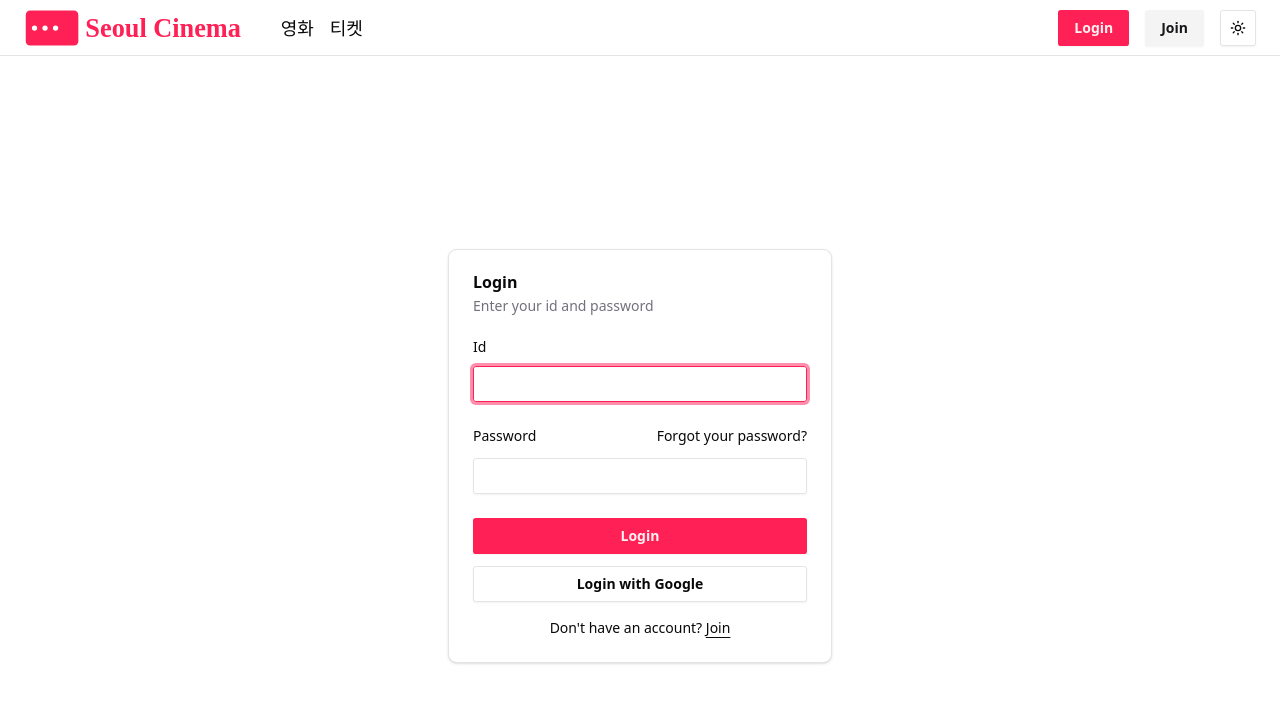
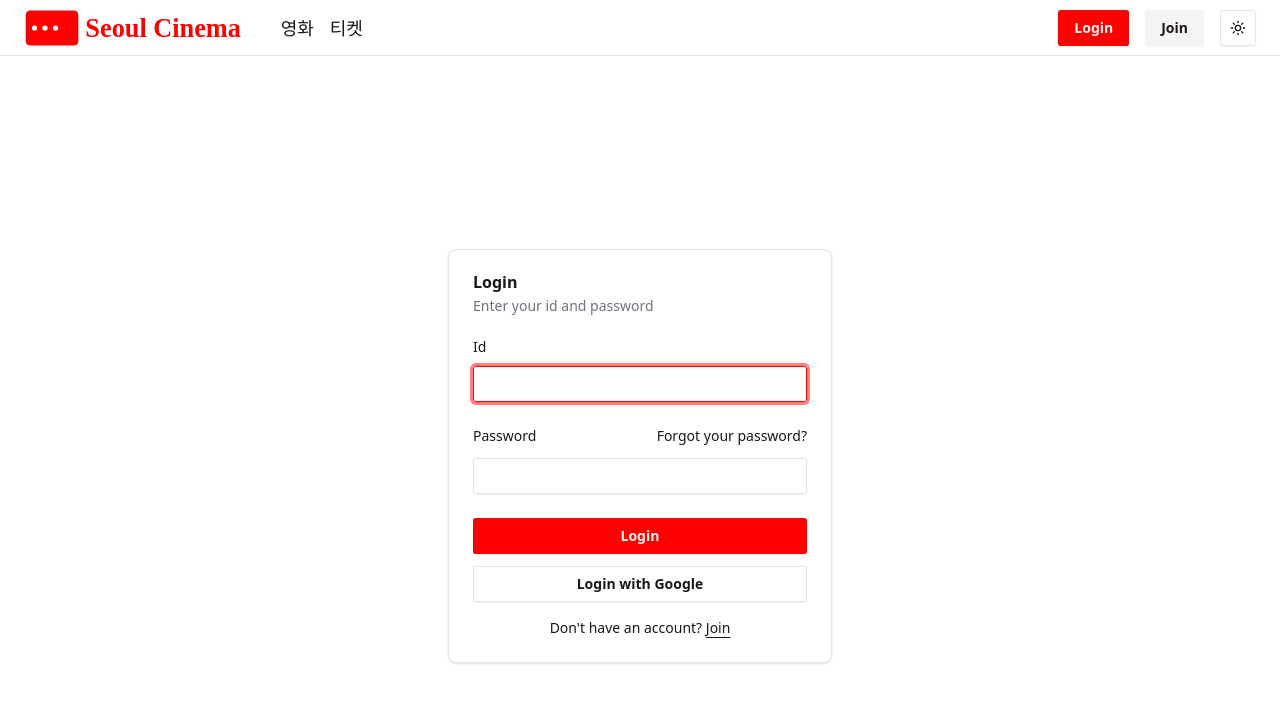
Before and after one commit to UOS-DBD-CINEMA/cinema-web, a React (Vite) app: page /login in a window 1280 px wide. Shown: the top 702 px of the page. Built offline with nearby package versions, Linux system fonts and the light colour scheme; no server answers.

Commit message:
feat: change basis color

```diff
--- a/src/global.css
+++ b/src/global.css
@@ -44,47 +44,47 @@
 :root {
   --radius: 0.3rem;
   --background: oklch(1 0 0);
-  --foreground: oklch(0.141 0.005 285.823);
+  --foreground: oklch(0.21 0.005 28);
   --card: oklch(1 0 0);
-  --card-foreground: oklch(0.141 0.005 285.823);
+  --card-foreground: oklch(0.21 0.005 28);
   --popover: oklch(1 0 0);
-  --popover-foreground: oklch(0.141 0.005 285.823);
-  --primary: oklch(0.645 0.246 16.439);
-  --primary-foreground: oklch(0.969 0.015 12.422);
-  --secondary: oklch(0.967 0.001 286.375);
-  --secondary-foreground: oklch(0.21 0.006 285.885);
-  --muted: oklch(0.967 0.001 286.375);
+  --popover-foreground: oklch(0.21 0.005 28);
+  --primary: oklch(0.6 0.5 28);
+  --primary-foreground: oklch(0.97 0.01 17.4);
+  --secondary: oklch(0.967 0 286.375);
+  --secondary-foreground: oklch(0.21 0.01 28);
+  --muted: oklch(0.967 0 286.375);
   --muted-foreground: oklch(0.552 0.016 285.938);
-  --accent: oklch(0.967 0.001 286.375);
-  --accent-foreground: oklch(0.21 0.006 285.885);
+  --accent: oklch(0.967 0 286.375);
+  --accent-foreground: oklch(0.21 0.01 28);
   --destructive: oklch(0.577 0.245 27.325);
   --border: oklch(0.92 0.004 286.32);
   --input: oklch(0.92 0.004 286.32);
-  --ring: oklch(0.645 0.246 16.439);
+  --ring: oklch(0.6 0.5 28);
   --chart-1: oklch(0.646 0.222 41.116);
   --chart-2: oklch(0.6 0.118 184.704);
   --chart-3: oklch(0.398 0.07 227.392);
   --chart-4: oklch(0.828 0.189 84.429);
   --chart-5: oklch(0.769 0.188 70.08);
   --sidebar: oklch(0.985 0 0);
-  --sidebar-foreground: oklch(0.141 0.005 285.823);
-  --sidebar-primary: oklch(0.645 0.246 16.439);
-  --sidebar-primary-foreground: oklch(0.969 0.015 12.422);
-  --sidebar-accent: oklch(0.967 0.001 286.375);
-  --sidebar-accent-foreground: oklch(0.21 0.006 285.885);
+  --sidebar-foreground: oklch(0.21 0.005 28);
+  --sidebar-primary: oklch(0.6 0.5 28);
+  --sidebar-primary-foreground: oklch(0.97 0.01 17.4);
+  --sidebar-accent: oklch(0.967 0 286.375);
+  --sidebar-accent-foreground: oklch(0.21 0.01 28);
   --sidebar-border: oklch(0.92 0.004 286.32);
-  --sidebar-ring: oklch(0.645 0.246 16.439);
+  --sidebar-ring: oklch(0.6 0.5 28);
 }
 
 .dark {
-  --background: oklch(0.141 0.005 285.823);
+  --background: oklch(0.21 0.005 28);
   --foreground: oklch(0.985 0 0);
-  --card: oklch(0.21 0.006 285.885);
+  --card: oklch(0.21 0.01 28);
   --card-foreground: oklch(0.985 0 0);
-  --popover: oklch(0.21 0.006 285.885);
+  --popover: oklch(0.21 0.01 28);
   --popover-foreground: oklch(0.985 0 0);
-  --primary: oklch(0.645 0.246 16.439);
-  --primary-foreground: oklch(0.969 0.015 12.422);
+  --primary: oklch(0.6 0.5 28);
+  --primary-foreground: oklch(0.97 0.01 17.4);
   --secondary: oklch(0.274 0.006 286.033);
   --secondary-foreground: oklch(0.985 0 0);
   --muted: oklch(0.274 0.006 286.033);
@@ -94,20 +94,20 @@
   --destructive: oklch(0.704 0.191 22.216);
   --border: oklch(1 0 0 / 10%);
   --input: oklch(1 0 0 / 15%);
-  --ring: oklch(0.645 0.246 16.439);
+  --ring: oklch(0.6 0.5 28);
   --chart-1: oklch(0.488 0.243 264.376);
   --chart-2: oklch(0.696 0.17 162.48);
   --chart-3: oklch(0.769 0.188 70.08);
   --chart-4: oklch(0.627 0.265 303.9);
   --chart-5: oklch(0.645 0.246 16.439);
-  --sidebar: oklch(0.21 0.006 285.885);
+  --sidebar: oklch(0.21 0.01 28);
   --sidebar-foreground: oklch(0.985 0 0);
-  --sidebar-primary: oklch(0.645 0.246 16.439);
-  --sidebar-primary-foreground: oklch(0.969 0.015 12.422);
+  --sidebar-primary: oklch(0.6 0.5 28);
+  --sidebar-primary-foreground: oklch(0.97 0.01 17.4);
   --sidebar-accent: oklch(0.274 0.006 286.033);
   --sidebar-accent-foreground: oklch(0.985 0 0);
   --sidebar-border: oklch(1 0 0 / 10%);
-  --sidebar-ring: oklch(0.645 0.246 16.439);
+  --sidebar-ring: oklch(0.6 0.5 28);
 }
 
 @layer base {
```
Also changed, not shown: public/seoul-cinema-favicon.svg, public/seoul-cinema-logo.svg.
